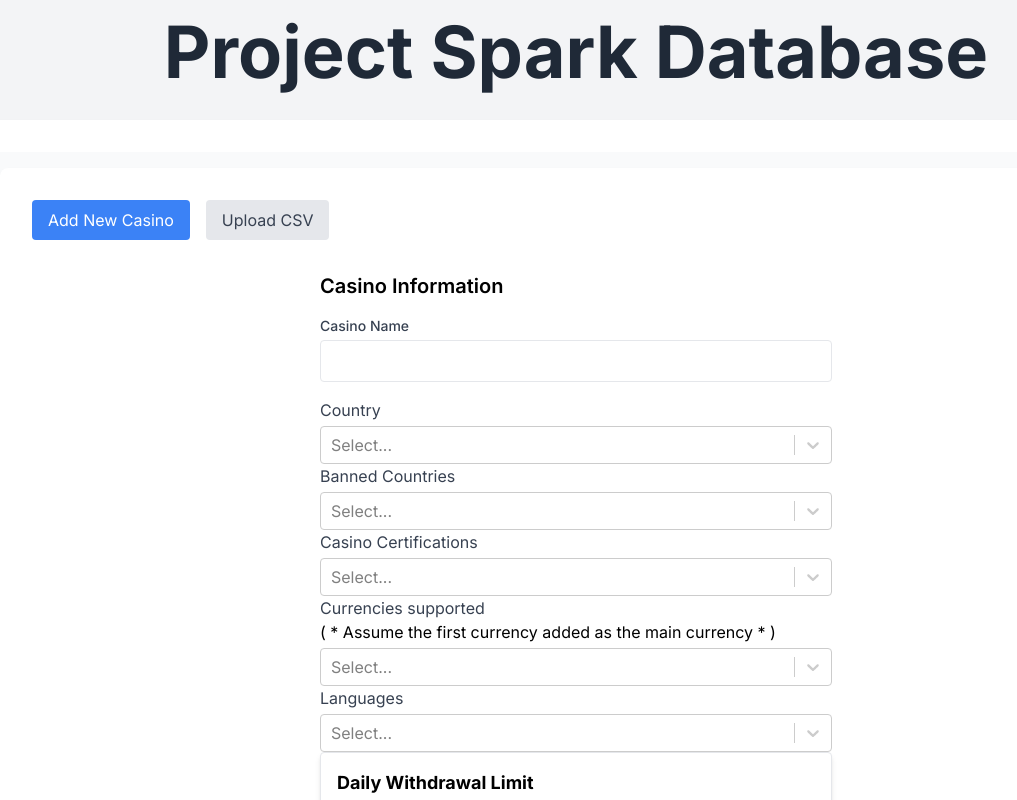
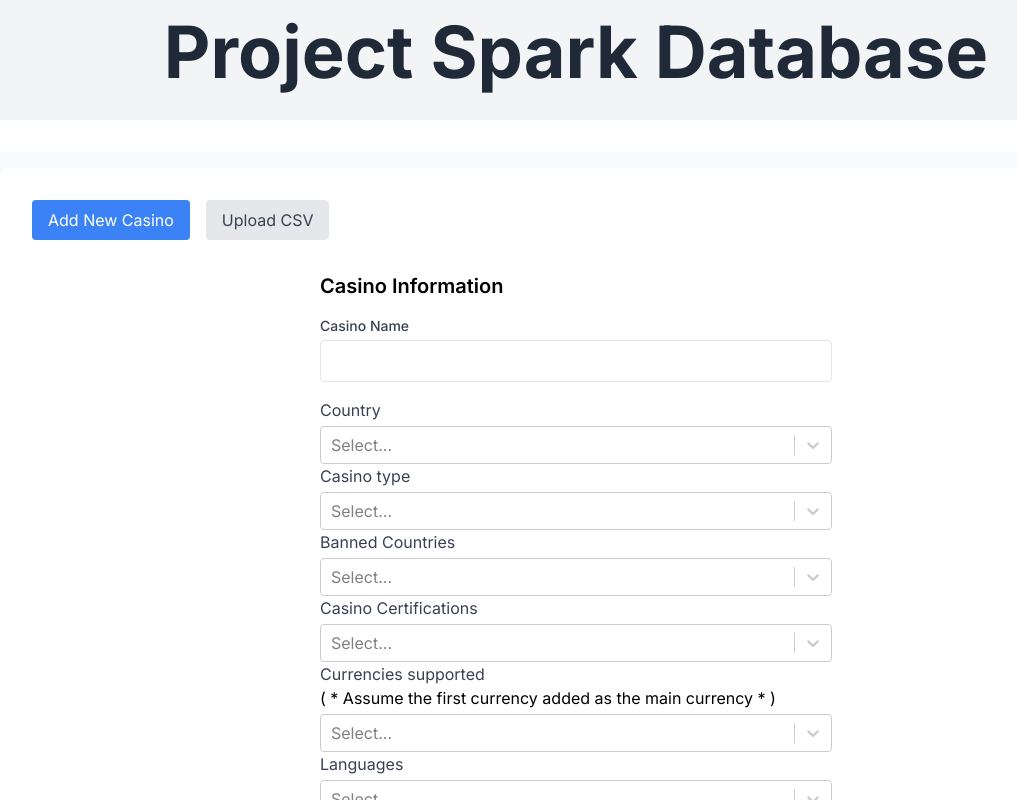
Before and after one commit to AlbertoRilo/casino, a Next.js app: page / in a window 1280 px wide. Shown: the top 800 px of the page, without its empty margins (64-1081 px from the left). Built offline with nearby package versions, Linux system fonts and the light colour scheme.

Commit message:
added casino type

```diff
--- a/src/app/CasinoForm.tsx
+++ b/src/app/CasinoForm.tsx
@@ -42,6 +42,7 @@ interface CasinoFormInputs {
   cryptoCurrenciesSupported: boolean;
   country: { value: string; label: string } | null;
   bannedCountries: { value: string; label: string }[];
+  casinoType: { value: string; label: string }[];
   casinoCertifications: { value: string; label: string }[];
   languages: { value: string; label: string }[];
   currencies:{ value: string; label: string }[];
@@ -85,6 +86,46 @@ interface LicenseFormInputs {
   licenseName: { value: string; label: string } | null;
 }
 //first version hardcoded but then fetch from DB
+
+const casinoTypeOptions = [
+  {
+      value: "Mobile-friendly casinos",
+      label: "Mobile-friendly casinos"
+  },
+  {
+     value: "Crypto casinos",
+     label: "Crypto casinos"
+  },
+  {
+      value: "High RTP casinos",
+      label: "High RTP casinos"
+  },
+  {
+      value: "High roller casinos",
+      label: "High roller casinos"
+  },
+  {
+      value: "Live dealer casinos",
+      label: "Live dealer casinos"
+  },
+  {
+      value: "Anonymous casinos",
+      label: "Anonymous casinos"
+  },
+  {
+     value: "VPN-friendly casinos",
+      label: "VPN-friendly casinos"
+  },
+  {
+      label: "Responsible Gaming casinos",
+      value: "Responsible Gaming casinos"
+  },
+  {
+      label: "Fast withdrawal casinos",
+      value: "Fast withdrawal casinos"
+  }
+];
+
 
 const casinoCertificationsOptions = [
   { value: 'eCOGRA', label: 'eCOGRA' },
@@ -690,6 +731,9 @@ const CasinoForm: React.FC<CasinoFormProps> = ({ onSubmit }) => {
   const [cryptoCurrenciesSupported, setCryptoCurrenciesSupported] = useState(false);
   const [country, setCountry] = useState<{ value: string; label: string } | null>(null);
   const [bannedCountries, setBannedCountries] = useState<{ value: string; label: string }[]>([]);
+  const [casinoType, setCasinoType] = useState<{ value: string; label: string }[]>([]);
+
+
   const [casinoCertifications, setCasinoCertifications] = useState<{ value: string; label: string }[]>([]);
   const [languages, setLanguages] = useState<{ value: string; label: string }[]>([]);
   const [currencies, setCurrencies] = useState<{ value: string; label: string }[]>([]);
@@ -752,6 +796,7 @@ const CasinoForm: React.FC<CasinoFormProps> = ({ onSubmit }) => {
       cryptoCurrenciesSupported,
       country,
       bannedCountries,
+      casinoType,
       casinoCertifications,
       languages,
       currencies,
@@ -813,7 +858,28 @@ const CasinoForm: React.FC<CasinoFormProps> = ({ onSubmit }) => {
             className="mt-1"
           />
         </div>
-
+        <div>
+        <label className="block text-gray-700">Casino type</label>
+        <Controller
+          name="casinoType"
+          control={control}
+          defaultValue={casinoType}
+          render={({ field }) => (
+            <Select
+              {...field}
+              isMulti
+              options={casinoTypeOptions}
+              value={casinoType}
+              onChange={(selectedOptions: MultiValue<{ value: string; label: string }>) => {
+                const selectedArray = selectedOptions as { value: string; label: string }[];
+                setCasinoType(selectedArray);
+                field.onChange(selectedArray);
+              }}
+              className="mt-1"
+            />
+          )}
+        />
+      </div>
 
       <div>
         <label className="block text-gray-700">Banned Countries</label>
```
Also changed, not shown: 1 other file (tests, documents, lock files or other folders).
